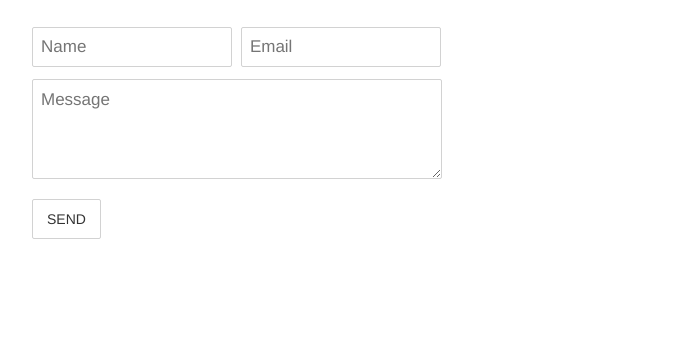
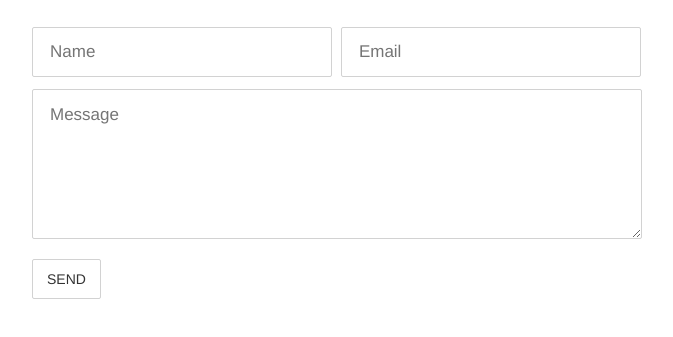
Before and after one commit to pkayokay/formspree, a plain HTML site: page index.html in a window 1280 px wide. Shown: the part 103-440 px from the top of the page, without its empty margins (8-681 px from the left). Drawn offline with Linux system fonts and the light colour scheme.

Commit message:
bigger boxes

```diff
--- a/custom.css
+++ b/custom.css
@@ -6,25 +6,26 @@ body {
 
 #name-input, #email-input,
 #name-input:focus, #email-input:focus {
-  width: 200px;
-  height: 40px;
+  width: 300px;
+  height: 50px;
   outline: 0;
   margin-right: 5px;
   font-size: 17px;
   border-radius: 2px;
-  padding: 8px;
+  padding-left: 17px;
   border: 1px solid #d2d2d2;
 }
 
 #text-input,
 #text-input:focus {
-  width: 410px;
-  height: 100px;
+  width: 610px;
+  height: 150px;
   outline: 0;
   margin-top: 12px;
   font-size: 17px;
   border-radius: 2px;
-  padding: 8px;
+  padding-left: 17px;
+  padding-top: 13px;
   border: 1px solid #d2d2d2;
 }
 
```
